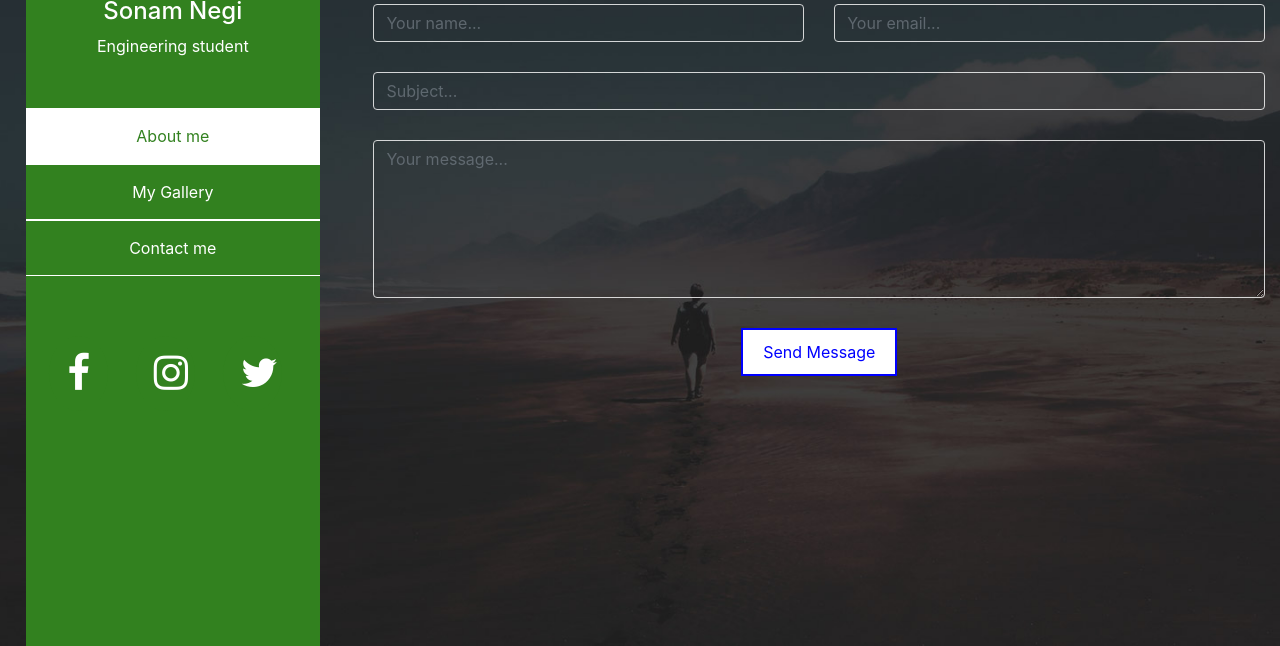
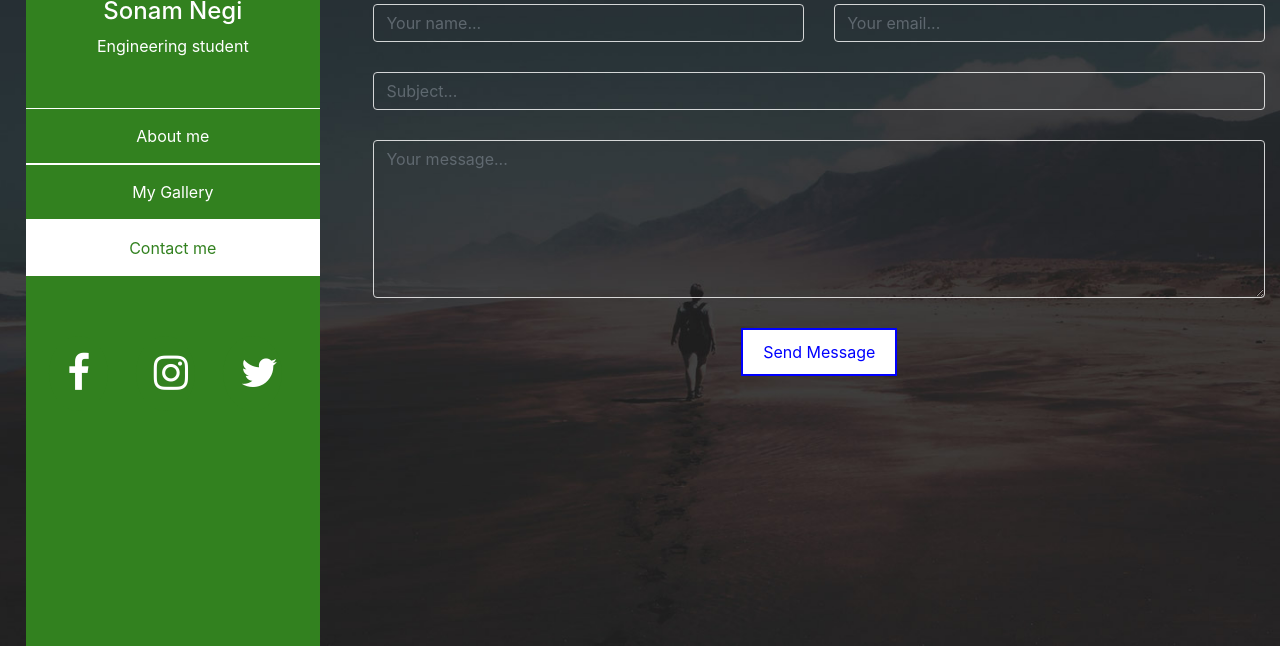
Before and after one commit to portfolio08/sample, a plain HTML site: page Coursera Final Project/portfolio2.html in a window 1280 px wide. Shown: the part 154-800 px from the top of the page. Drawn offline with nearby package versions, Linux system fonts and the light colour scheme.

Commit message:
Update portfolio2.html

```diff
--- a/Coursera Final Project/portfolio2.html
+++ b/Coursera Final Project/portfolio2.html
@@ -19,9 +19,9 @@
                 <p class="student"> Engineering student</p>
             </div>
            <nav class="main-nav" id="myDIV" >
-                <a class="link active " href="https://portfolio08.github.io/sample/Coursera%20Final%20Project/portfolio.html" target="_self">About me</a>
+                <a class="link" href="https://portfolio08.github.io/sample/Coursera%20Final%20Project/portfolio.html" target="_self">About me</a>
                 <a class="link" href="https://portfolio08.github.io/sample/Coursera%20Final%20Project/portfolio1.html" target="_self">My Gallery</a>
-                <a class="link" href="https://portfolio08.github.io/sample/Coursera%20Final%20Project/portfolio2.html" target="_self"> Contact me</a>
+                <a class="link active" href="https://portfolio08.github.io/sample/Coursera%20Final%20Project/portfolio2.html" target="_self"> Contact me</a>
             </nav>
             <div class="social-network">
                 <nav class="social-icon">
```
